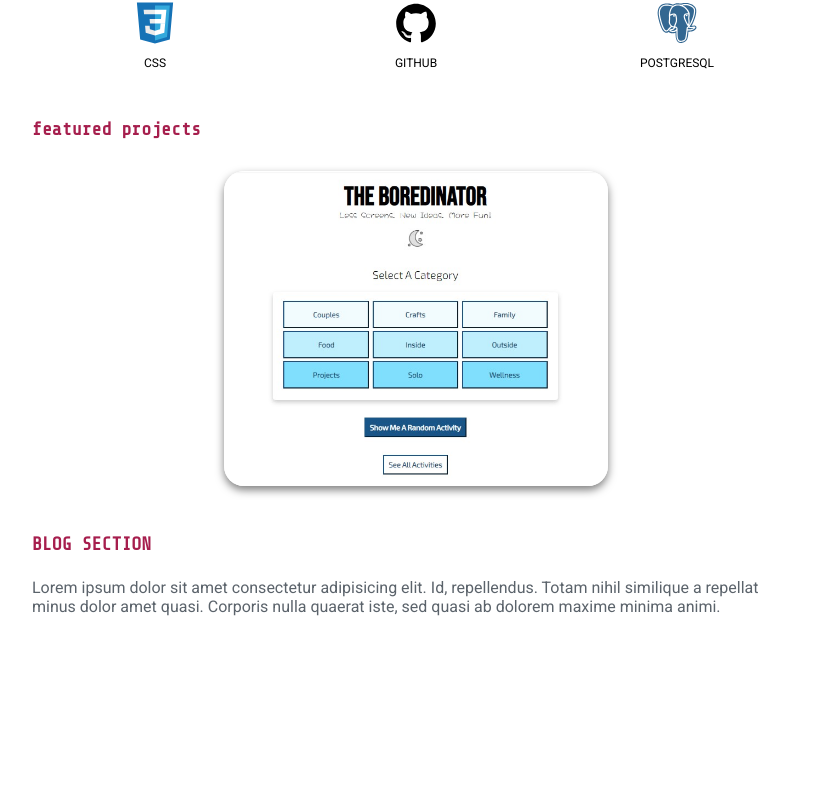
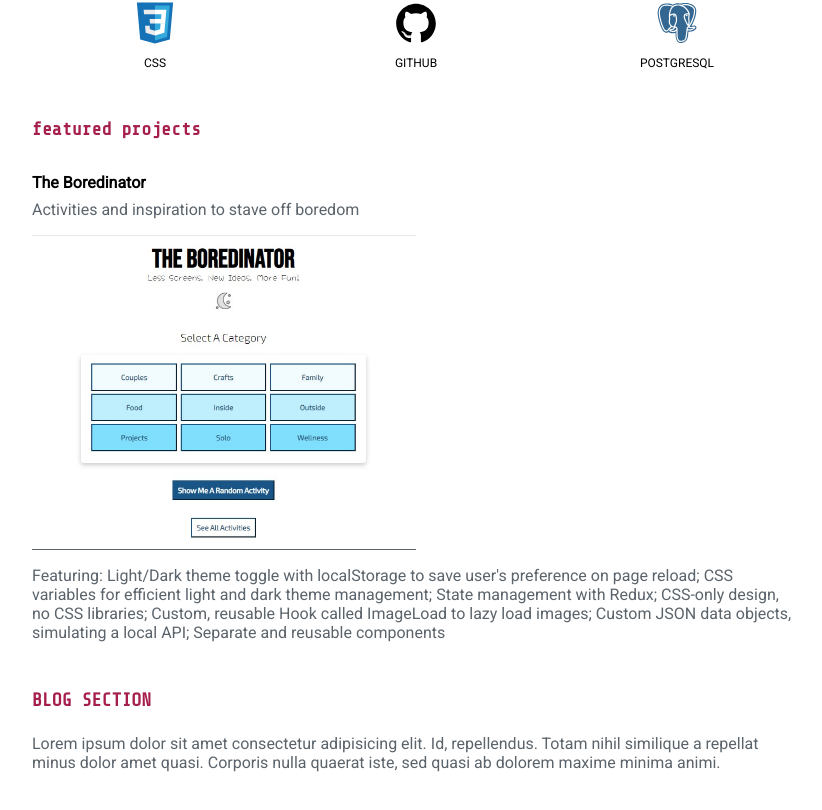
Before and after one commit to jamesncox/portfolio-v2, a React (Create React App) app: page / in a window 1280 px wide. Shown: the part 566-1376 px from the top of the page, without its empty margins (224-1046 px from the left). Built offline with nearby package versions, Linux system fonts and the light colour scheme.

Commit message:
update FeaturedProjects content and App.css

```diff
--- a/src/components/projects/FeaturedProjects.js
+++ b/src/components/projects/FeaturedProjects.js
@@ -8,13 +8,18 @@ export default function FeaturedProjects() {
     return (
         <>
             <p className="section-title">featured projects</p>
-            <div className="image-wrapper">
-                <ImageLoad
-                    className="image"
-                    src={TheBoredinator}
-                    placeholder={TheBoredinatorTiny}
-                    alt="Screenshot of The Boredinator home page"
-                />
+            <div className="projects-wrapper">
+                {/* <div className="projects-card"> */}
+                    <p className="project-title">The Boredinator</p>
+                    <p className="project-subtitle">Activities and inspiration to stave off boredom</p>
+                        <ImageLoad
+                            className="project-image"
+                            src={TheBoredinator}
+                            placeholder={TheBoredinatorTiny}
+                            alt="Screenshot of The Boredinator home page"
+                        />
+                    <p className="project-description">Featuring: Light/Dark theme toggle with localStorage to save user's preference on page reload; CSS variables for efficient light and dark theme management; State management with Redux; CSS-only design, no CSS libraries; Custom, reusable Hook called ImageLoad to lazy load images; Custom JSON data objects, simulating a local API; Separate and reusable components</p>
+                {/* </div> */}
             </div>
         </>
     )
--- a/src/stylesheets/App.css
+++ b/src/stylesheets/App.css
@@ -178,26 +178,26 @@ body.dark {
     justify-content: center;
     width: 100%;
     height: 100%;
-    margin-top: 2rem;
+    /* margin-top: 2rem; */
 }
 
 .image {
-    margin-bottom: 1rem;
+    /* margin-bottom: 1rem; */
     width: 50%;
     height: 100%;
     object-fit: cover;
-    border-radius: 20px;
+    border-radius: 5px;
     z-index: -1;
     box-shadow: var(--box-shadow);
     transition: var(--theme-transition);
 }
 
 .gif {
-    margin-bottom: 1rem;
+    /* margin-bottom: 1rem; */
     width: 50%;
     height: 100%;
     object-fit: cover;
-    border-radius: 20px;
+    border-radius: 5px;
     z-index: -1;
     box-shadow: var(--box-shadow);
     transition: var(--theme-transition);
@@ -238,3 +238,40 @@ body.dark {
     fill: var(--github-color);
     transition: fill .8s ease-in-out;
 }
+
+/* projects */
+
+.projects-wrapper {
+    display: flex;
+    flex-direction: column;
+    /* align-items: center; */
+}
+
+.projects-card {
+    /* padding: 1rem; */
+}
+
+.project-title {
+    font-family: 'Roboto', sans-serif;
+    font-weight: var(--font-weight);
+    color: var(--name-color);
+    margin-bottom: -.5rem;
+}
+
+.project-image {
+    width: 50%;
+    object-fit: cover;
+    z-index: -1;
+    border-bottom: solid 1px var(--description-color);
+}
+
+.project-subtitle {
+    font-family: 'Roboto', sans-serif;
+    color: var(--description-color);
+    /* border-bottom: solid 1px var(--description-color); */
+}
+
+.project-description {
+    font-family: 'Roboto', sans-serif;
+    color: var(--description-color);
+}
```
Also changed, not shown: src/assets/images/the-boredinator.jpg.
